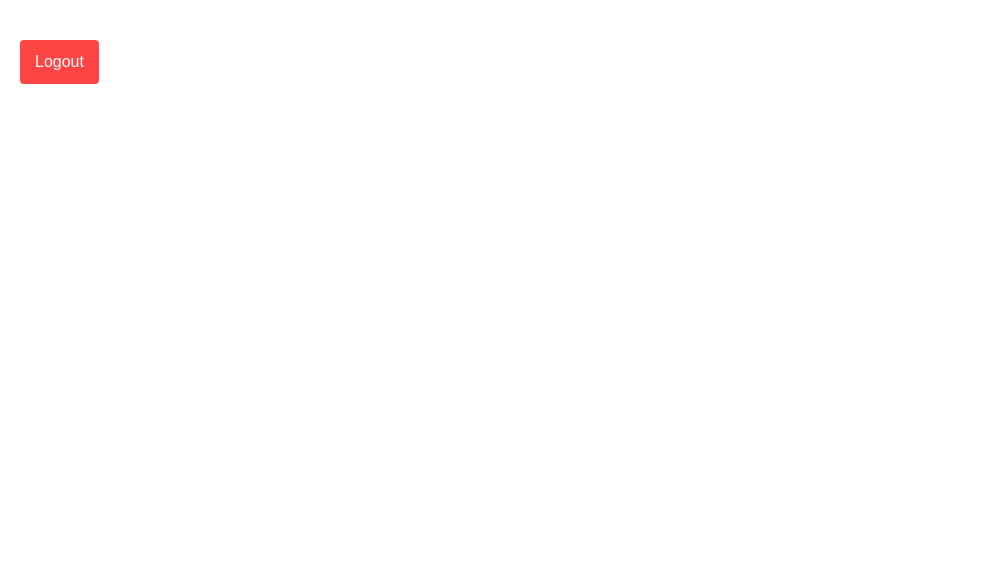
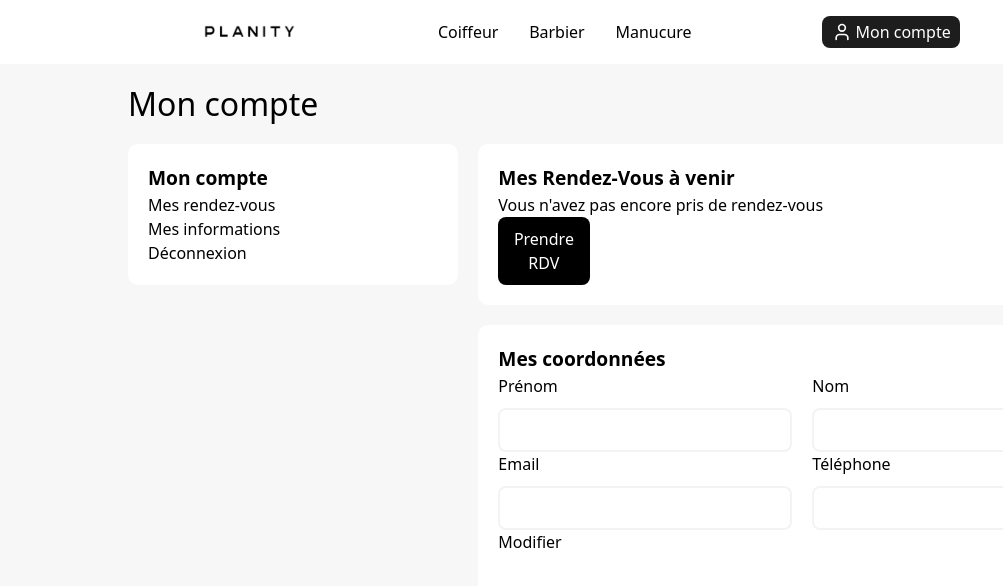
Before and after one commit to luminescencedev/Planity_Clone, a Next.js app in the folder frontend/: page /account in a window 1280 px wide. Shown: the top 586 px of the page, without its empty margins (0-1003 px from the left). Built offline with nearby package versions, Linux system fonts and the light colour scheme.

Commit message:
Enhance account page: add footer component, improve user info form, and style updates

```diff
--- /dev/null
+++ b/frontend/component/footer.js
@@ -0,0 +1,8 @@
+export default function Footer() {
+    return (
+    <>
+
+
+    </>
+    )
+}
--- a/frontend/pages/_app.js
+++ b/frontend/pages/_app.js
@@ -1,5 +1,7 @@
 import { AuthProvider } from "../context/AuthContext";
+import "../styles/account.css";
 import "../styles/global.css";
+
 
 function MyApp({ Component, pageProps }) {
   return (
--- a/frontend/pages/account.js
+++ b/frontend/pages/account.js
@@ -1,83 +1,217 @@
-import { useState, useEffect, useContext } from 'react';
-import { useRouter } from 'next/router';
-import AuthContext from '../context/AuthContext';
+import { useState, useEffect, useContext } from "react";
+import { useRouter } from "next/router";
+import AuthContext from "../context/AuthContext";
+import Header from "../component/header";
+import Footer from "../component/footer";
 
 export default function Account() {
   const router = useRouter();
   const { token, logout } = useContext(AuthContext);
   const [user, setUser] = useState(null);
-  const [error, setError] = useState('');
+  const [error, setError] = useState("");
   const [loading, setLoading] = useState(true);
+  const [isEditing, setIsEditing] = useState(false);
+  const [formData, setFormData] = useState({
+    first_name: "",
+    last_name: "",
+    email: "",
+    phone: "",
+  });
+  const [message, setMessage] = useState("");
 
   useEffect(() => {
     const fetchUserData = async () => {
       try {
-        const response = await fetch('http://localhost:3001/account', {
+        const response = await fetch("http://localhost:3001/account", {
           headers: {
-            'Authorization': `Bearer ${token}`,
-            'Content-Type': 'application/json'
-          }
+            Authorization: `Bearer ${token}`,
+            "Content-Type": "application/json",
+          },
         });
 
         const data = await response.json();
 
         if (!response.ok) {
           console.error("Backend error details:", data);
-          throw new Error(data.details || 'Account fetch failed');
+          throw new Error(data.details || "Account fetch failed");
         }
 
         setUser(data);
+        setFormData({
+          first_name: data.first_name || "",
+          last_name: data.last_name || "",
+          email: data.email || "",
+          phone: data.phone || "",
+        });
       } catch (err) {
         console.error("Full fetch error:", err);
         setError(err.message);
+      } finally {
+        setLoading(false);
       }
     };
+
     if (token) {
       fetchUserData();
     } else {
       setLoading(false);
-      setError('No authentication token found');
+      setError("No authentication token found");
     }
   }, [token]);
+
+  const handleChange = (e) => {
+    const { name, value } = e.target;
+    setFormData((prev) => ({ ...prev, [name]: value }));
+  };
+
+  const handleSubmit = async (e) => {
+    e.preventDefault();
+    try {
+      const response = await fetch("http://localhost:3001/account", {
+        method: "PUT",
+        headers: {
+          Authorization: `Bearer ${token}`,
+          "Content-Type": "application/json",
+        },
+        body: JSON.stringify(formData),
+      });
+
+      const data = await response.json();
+
+      if (!response.ok) {
+        throw new Error(data.error || "Failed to update profile");
+      }
+
+      setUser(data);
+      setMessage("Profil mis à jour avec succès!");
+      setIsEditing(false);
+      setTimeout(() => setMessage(""), 3000);
+    } catch (error) {
+      setMessage(`Erreur: ${error.message}`);
+      console.error("Update error:", error);
+    }
+  };
 
   if (loading) return <div>Loading...</div>;
 
   return (
-     // Log the user data
-    <div style={{ padding: '20px', fontFamily: 'Arial' }}>
+    <div className="container-account">
+      <Header />
 
+      <h1 className="page-title">Mon compte</h1>
+      <div className="container">
+        <div className="left">
+          <h2>Mon compte</h2>
+          <h3>Mes rendez-vous</h3>
+          <h3>Mes informations</h3>
+          <button id="logout-submit" onClick={logout}>Déconnexion</button>
+        </div>
 
+        {message && <div>{message}</div>}
 
+        <div className="right">
+          <div className="box">
+            <div className="rendez-vous">
+              <h2>Mes Rendez-Vous à venir</h2>
+              <p>Vous n'avez pas encore pris de rendez-vous</p>
+              <button id="rdv-submit" onClick={() => router.push("/categories/Coiffeur")}>
+                Prendre RDV
+              </button>
+            </div>
+          </div>
 
+          <div className="box">
+            <div className="user-infos">
+              <h2>Mes coordonnées</h2>
+              <form onSubmit={handleSubmit}>
+                <div className="form-row">
+                  <div className="form-group">
+                    <label htmlFor="first_name">Prénom</label>
+                    <input
+                      type="text"
+                      id="first_name"
+                      name="first_name"
+                      value={formData.first_name}
+                      onChange={handleChange}
+                      disabled={!isEditing}
+                      required
+                    />
+                  </div>
 
+                  <div className="form-group">
+                    <label htmlFor="last_name">Nom</label>
+                    <input
+                      type="text"
+                      id="last_name"
+                      name="last_name"
+                      value={formData.last_name}
+                      onChange={handleChange}
+                      disabled={!isEditing}
+                      required
+                    />
+                  </div>
+                </div>
 
-      {user && (
-        <div>
-          <h2>Formatted Data:</h2>
-          <ul style={{ listStyle: 'none', padding: 0 }}>
-            {Object.entries(user).map(([key, value]) => (
-              <li key={key} style={{ marginBottom: '10px' }}>
-                <strong>{key}:</strong> {value !== null ? value.toString() : 'null'}
-              </li>
-            ))}
-          </ul>
+                <div className="form-row">
+                  <div className="form-group">
+                    <label htmlFor="email">Email</label>
+                    <input
+                      type="email"
+                      id="email"
+                      name="email"
+                      value={formData.email}
+                      onChange={handleChange}
+                      disabled={!isEditing}
+                      required
+                    />
+                  </div>
+
+                  <div className="form-group">
+                    <label htmlFor="phone">Téléphone</label>
+                    <input
+                      type="tel"
+                      id="phone"
+                      name="phone"
+                      value={formData.phone}
+                      onChange={handleChange}
+                      disabled={!isEditing}
+                      pattern="[0-9]{10}"
+                      title="Numéro à 10 chiffres"
+                    />
+                  </div>
+                </div>
+
+                <div className="button-group">
+                  {isEditing ? (
+                    <>
+                      <button
+                        type="button"
+                        onClick={() => {
+                          setIsEditing(false);
+                          setFormData({
+                            first_name: user.first_name || "",
+                            last_name: user.last_name || "",
+                            email: user.email || "",
+                            phone: user.phone || "",
+                          });
+                        }}
+                      >
+                        Annuler
+                      </button>
+                      <button id="save-submit" type="submit">Enregistrer</button>
+                    </>
+                  ) : (
+                    <button id="cancel-submit" type="button" onClick={() => setIsEditing(true)}>
+                      Modifier
+                    </button>
+                  )}
+                </div>
+              </form>
+            </div>
+          </div>
         </div>
-      )}
-
-      <button
-        onClick={logout}
-        style={{
-          marginTop: '20px',
-          padding: '10px 15px',
-          backgroundColor: '#ff4444',
-          color: 'white',
-          border: 'none',
-          borderRadius: '4px',
-          cursor: 'pointer'
-        }}
-      >
-        Logout
-      </button>
+      </div>
+      <Footer />
     </div>
   );
 }
--- /dev/null
+++ b/frontend/styles/account.css
@@ -0,0 +1,99 @@
+.container-account {
+   background-color: #f7f7f7;
+}
+.page-title {
+    margin: 2vh 0;
+    padding: 0;
+    height: auto;
+    font-size: 2rem;
+    margin-left: 10%; /* Aligns with .left */
+}
+
+.container {
+    display: flex;
+    align-items: flex-start; /* Aligns .left and .right to the top */
+    justify-content: space-between;
+    width: 100%;
+    gap: 20px;
+}
+
+.left {
+    width: 30%;
+    background-color: white;
+    padding: 20px;
+    margin-left: 10%; /* Same margin as h1 for alignment */
+    border-radius: 10px;
+    display: flex;
+    flex-direction: column;
+    align-items: flex-start;
+}
+
+  .right {
+    display: flex;
+    flex-direction: column;
+    width: 60%;
+    margin-right: 12%;
+    gap: 20px;
+  }
+
+  .box {
+    display: flex;
+    flex-direction: column;
+    background-color: white;
+    padding: 20px;
+    border-radius: 10px;
+    color: black;
+  }
+  .rendez-vous {
+    display: flex;
+    flex-direction: column; /* Stack items vertically */
+    justify-content: space-between; /* Space items evenly from top to bottom */
+    height: 100%;
+  }
+
+  .user-infos {
+ height: 40vh;
+  }
+
+  .form-group{
+    display: flex;
+    flex-direction: row;
+    gap: 10px;
+    width: 30%;
+  }
+
+  h2{
+    font-weight: 600;
+    font-size: larger;
+  }
+  .form-row {
+    display: flex;
+    justify-content: space-between; /* Adds space between the two input fields */
+    gap: 20px; /* Adds space between the form groups */
+    width: 100%;
+  }
+
+  .form-group {
+    flex: 1; /* Ensures each input takes equal width */
+    display: flex;
+    flex-direction: column;
+  }
+
+  #rdv-submit{
+    background-color: black; /* Bootstrap primary color */
+    color: white;
+    border: none;
+    padding: 10px ;
+    border-radius: 8px;
+    cursor: pointer;
+    font-size: 16px;
+    transition: background-color 0.3s ease;
+    width: 15%;
+  }
+
+  input {
+    border: 2px solid #f3f3f5;
+    border-radius: 8px;
+    padding: 8px;
+    width: 100%; /* Makes sure inputs fill the available space */
+  }
```
